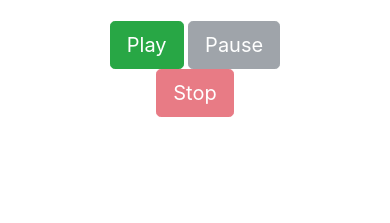
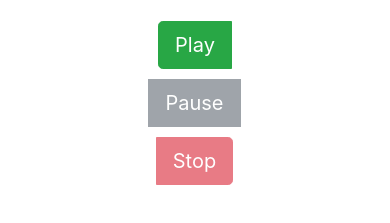
Before and after one commit to fabianbrash/tornado-app, a plain HTML site: page index.html in a window 390 px wide. Shown: the part 99-322 px from the top of the page. Drawn offline with nearby package versions, Linux system fonts and the light colour scheme.

Commit message:
better mobile UI

```diff
--- a/index.html
+++ b/index.html
@@ -5,6 +5,19 @@
     <title>Tornado Alarm</title>
     <!-- Add Bootstrap stylesheet -->
     <link rel="stylesheet" href="https://cdnjs.cloudflare.com/ajax/libs/twitter-bootstrap/4.6.0/css/bootstrap.min.css">
+    <style>
+      /* Custom styles for smaller screens */
+      @media (max-width: 576px) {
+        .btn-group {
+          display: flex;
+          flex-direction: column;
+          align-items: center;
+        }
+        .btn-group button {
+          margin-bottom: 10px;
+        }
+      }
+    </style>
   </head>
   <body>
     <div class="container">
@@ -15,9 +28,11 @@
       </div>
       <div class="row justify-content-center">
         <div class="col-8 col-md-4 text-center">
-          <button id="play-button" class="btn btn-lg btn-success">Play</button>
-          <button id="pause-button" class="btn btn-lg btn-secondary" disabled>Pause</button>
-          <button id="stop-button" class="btn btn-lg btn-danger" disabled>Stop</button>
+          <div class="btn-group">
+            <button id="play-button" class="btn btn-lg btn-success">Play</button>
+            <button id="pause-button" class="btn btn-lg btn-secondary" disabled>Pause</button>
+            <button id="stop-button" class="btn btn-lg btn-danger" disabled>Stop</button>
+          </div>
         </div>
       </div>
     </div>
```
